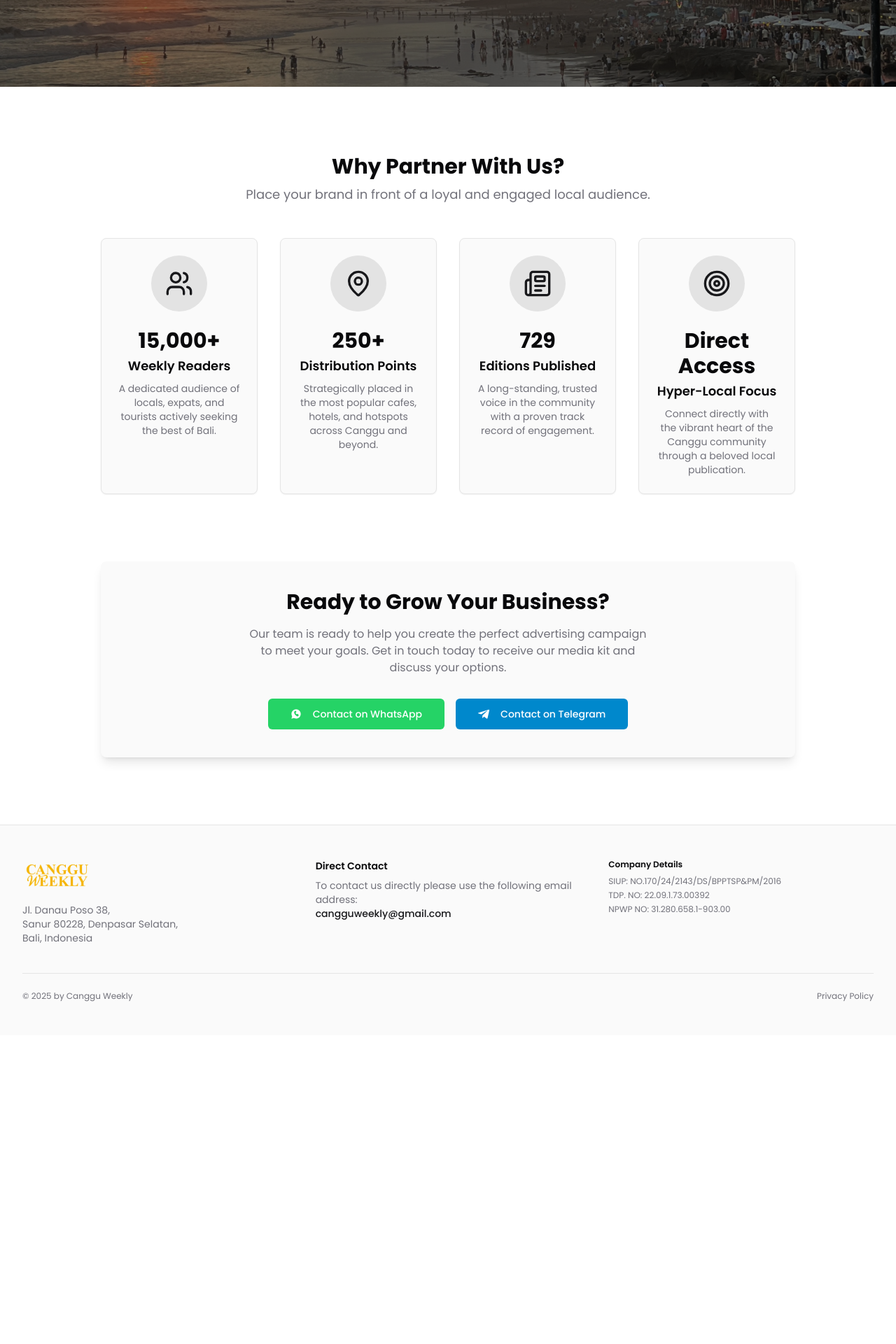
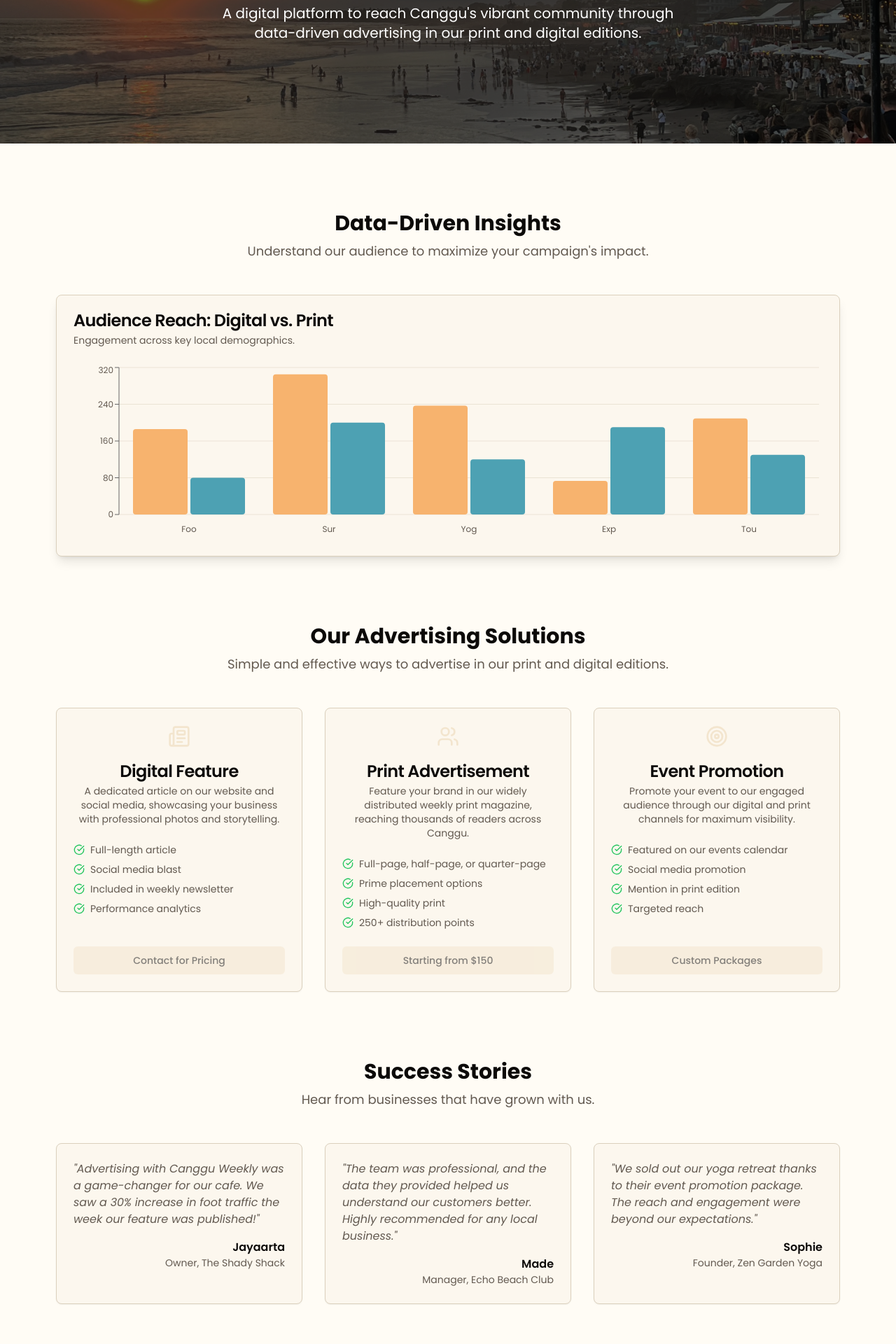
Before and after one commit to SpicyChickenDoang/canggu-weekly, a Next.js app: page /advertisers in a window 1280 px wide. Shown: the part 340-2260 px from the top of the page at 70% size. Before the commit the page ends 1819 px from the top, so only its background shows below. Built offline with nearby package versions, Linux system fonts and the light colour scheme.

Commit message:
Turn /advertisers into a digital platform that connects local businesses

```diff
--- a/src/app/advertisers/page.tsx
+++ b/src/app/advertisers/page.tsx
@@ -1,35 +1,78 @@
+
+'use client';
+
 import Image from 'next/image';
 import Link from 'next/link';
 import { Button } from '@/components/ui/button';
-import { Card, CardContent, CardHeader, CardTitle } from '@/components/ui/card';
-import { Users, MapPin, Newspaper, Target } from 'lucide-react';
+import { Card, CardContent, CardDescription, CardHeader, CardTitle } from '@/components/ui/card';
+import { Users, MapPin, Newspaper, Target, TrendingUp, BarChart, CheckCircle } from 'lucide-react';
+import {
+  ChartContainer,
+  ChartTooltip,
+  ChartTooltipContent,
+} from '@/components/ui/chart';
+import { Bar, BarChart as RechartsBarChart, XAxis, YAxis, CartesianGrid } from 'recharts';
 
-const stats = [
+const chartData = [
+  { category: 'Foodies', desktop: 186, mobile: 80 },
+  { category: 'Surfers', desktop: 305, mobile: 200 },
+  { category: 'Yogis', desktop: 237, mobile: 120 },
+  { category: 'Expats', desktop: 73, mobile: 190 },
+  { category: 'Tourists', desktop: 209, mobile: 130 },
+];
+
+const chartConfig = {
+  desktop: {
+    label: 'Digital',
+    color: 'hsl(var(--chart-1))',
+  },
+  mobile: {
+    label: 'Print',
+    color: 'hsl(var(--chart-2))',
+  },
+};
+
+const advertisingOptions = [
     {
-    icon: <Users className="h-10 w-10 text-primary" />,
-    value: '15,000+',
-    label: 'Weekly Readers',
-    description: 'A dedicated audience of locals, expats, and tourists actively seeking the best of Bali.',
+        title: "Digital Feature",
+        description: "A dedicated article on our website and social media, showcasing your business with professional photos and storytelling.",
+        features: ["Full-length article", "Social media blast", "Included in weekly newsletter", "Performance analytics"],
+        price: "Contact for Pricing",
+        icon: <Newspaper className="h-8 w-8 mb-4 text-primary" />
     },
     {
-    icon: <MapPin className="h-10 w-10 text-primary" />,
-    value: '250+',
-    label: 'Distribution Points',
-    description: 'Strategically placed in the most popular cafes, hotels, and hotspots across Canggu and beyond.',
+        title: "Print Advertisement",
+        description: "Feature your brand in our widely distributed weekly print magazine, reaching thousands of readers across Canggu.",
+        features: ["Full-page, half-page, or quarter-page", "Prime placement options", "High-quality print", "250+ distribution points"],
+        price: "Starting from $150",
+        icon: <Users className="h-8 w-8 mb-4 text-primary" />
     },
     {
-    icon: <Newspaper className="h-10 w-10 text-primary" />,
-    value: '729',
-    label: 'Editions Published',
-    description: 'A long-standing, trusted voice in the community with a proven track record of engagement.',
+        title: "Event Promotion",
+        description: "Promote your event to our engaged audience through our digital and print channels for maximum visibility.",
+        features: ["Featured on our events calendar", "Social media promotion", "Mention in print edition", "Targeted reach"],
+        price: "Custom Packages",
+        icon: <Target className="h-8 w-8 mb-4 text-primary" />
+    }
+];
+
+const testimonials = [
+    {
+        quote: "Advertising with Canggu Weekly was a game-changer for our cafe. We saw a 30% increase in foot traffic the week our feature was published!",
+        name: "Jayaarta",
+        business: "Owner, The Shady Shack"
     },
     {
-    icon: <Target className="h-10 w-10 text-primary" />,
-    label: 'Hyper-Local Focus',
-    value: 'Direct Access',
-    description: 'Connect directly with the vibrant heart of the Canggu community through a beloved local publication.',
+        quote: "The team was professional, and the data they provided helped us understand our customers better. Highly recommended for any local business.",
+        name: "Made",
+        business: "Manager, Echo Beach Club"
     },
-];
+    {
+        quote: "We sold out our yoga retreat thanks to their event promotion package. The reach and engagement were beyond our expectations.",
+        name: "Sophie",
+        business: "Founder, Zen Garden Yoga"
+    }
+]
 
 const WhatsAppIcon = (props: React.SVGProps<SVGSVGElement>) => (
     <svg xmlns="http://www.w3.org/2000/svg" width="24" height="24" viewBox="0 0 24 24" fill="currentColor" {...props}>
@@ -43,11 +86,12 @@ const TelegramIcon = (props: React.SVGProps<SVGSVGElement>) => (
     </svg>
 );
 
+
 export default function AdvertisersPage() {
   return (
-    <div>
+    <div className="bg-background">
       {/* Hero Section */}
-      <section className="relative h-[50vh] min-h-[300px] w-full">
+      <section className="relative h-[60vh] min-h-[400px] w-full">
         <Image
           src="/images/img-7.webp"
           alt="Business meeting in a tropical location"
@@ -56,49 +100,119 @@ export default function AdvertisersPage() {
           priority
           data-ai-hint="business meeting"
         />
-        <div className="absolute inset-0 bg-black/50" />
-        <div className="relative z-10 flex h-full flex-col items-center justify-center text-center text-white">
-          <h1 className="font-headline text-4xl font-bold md:text-6xl">
-            Advertise with Canggu Weekly
+        <div className="absolute inset-0 bg-black/60" />
+        <div className="relative z-10 flex h-full flex-col items-center justify-center text-center text-white p-4">
+          <h1 className="font-headline text-4xl font-bold md:text-6xl max-w-4xl">
+            Connect Your Brand with the Heart of Canggu
           </h1>
           <p className="mt-4 max-w-2xl text-lg md:text-xl">
-            Connect your brand with the pulse of Bali's most vibrant community.
+            A digital platform to reach Canggu's vibrant community through data-driven advertising in our print and digital editions.
           </p>
         </div>
       </section>
 
       {/* Main Content */}
-      <div className="container mx-auto max-w-5xl px-4 py-12 md:py-24">
-        <div className="text-center">
-            <h2 className="font-headline text-3xl font-bold">Why Partner With Us?</h2>
+      <div className="container mx-auto max-w-6xl px-4 py-16 md:py-24 space-y-24">
+
+        {/* Data-Driven Insights Section */}
+        <section>
+          <div className="text-center mb-12">
+              <h2 className="font-headline text-3xl font-bold">Data-Driven Insights</h2>
               <p className="mt-2 text-lg text-muted-foreground">
-                Place your brand in front of a loyal and engaged local audience.
+                  Understand our audience to maximize your campaign's impact.
               </p>
           </div>
-
-        {/* Stats Grid */}
-        <div className="mt-12 grid grid-cols-1 gap-8 md:grid-cols-2 lg:grid-cols-4">
-          {stats.map((stat) => (
-            <Card key={stat.label} className="text-center">
+          <Card className="shadow-lg">
             <CardHeader>
-                <div className="mx-auto flex h-20 w-20 items-center justify-center rounded-full bg-primary/10">
-                    {stat.icon}
-                </div>
+                <CardTitle>Audience Reach: Digital vs. Print</CardTitle>
+                <CardDescription>Engagement across key local demographics.</CardDescription>
             </CardHeader>
             <CardContent>
-                <p className="text-3xl font-bold">{stat.value}</p>
-                <p className="mt-1 text-lg font-semibold">{stat.label}</p>
-                <p className="mt-2 text-sm text-muted-foreground">{stat.description}</p>
+                <ChartContainer config={chartConfig} className="h-[250px] w-full">
+                    <RechartsBarChart accessibilityLayer data={chartData}>
+                        <CartesianGrid vertical={false} />
+                        <XAxis
+                            dataKey="category"
+                            tickLine={false}
+                            tickMargin={10}
+                            axisLine={false}
+                            tickFormatter={(value) => value.slice(0, 3)}
+                        />
+                        <YAxis />
+                        <ChartTooltip
+                            cursor={false}
+                            content={<ChartTooltipContent indicator="dot" />}
+                        />
+                        <Bar dataKey="desktop" fill="var(--color-desktop)" radius={4} />
+                        <Bar dataKey="mobile" fill="var(--color-mobile)" radius={4} />
+                    </RechartsBarChart>
+                </ChartContainer>
+            </CardContent>
+          </Card>
+        </section>
+
+        {/* Advertising Options Section */}
+        <section>
+          <div className="text-center mb-12">
+              <h2 className="font-headline text-3xl font-bold">Our Advertising Solutions</h2>
+              <p className="mt-2 text-lg text-muted-foreground">
+                  Simple and effective ways to advertise in our print and digital editions.
+              </p>
+          </div>
+          <div className="grid grid-cols-1 md:grid-cols-3 gap-8">
+            {advertisingOptions.map((option) => (
+                <Card key={option.title} className="flex flex-col">
+                    <CardHeader className="items-center text-center">
+                        {option.icon}
+                        <CardTitle>{option.title}</CardTitle>
+                        <CardDescription>{option.description}</CardDescription>
+                    </CardHeader>
+                    <CardContent className="flex-grow">
+                        <ul className="space-y-2 text-sm text-muted-foreground">
+                            {option.features.map(feature => (
+                                <li key={feature} className="flex items-center">
+                                    <CheckCircle className="h-4 w-4 mr-2 text-green-500" />
+                                    {feature}
+                                </li>
+                            ))}
+                        </ul>
+                    </CardContent>
+                    <div className="p-6 pt-0">
+                        <Button className="w-full" disabled>{option.price}</Button>
+                    </div>
+                </Card>
+            ))}
+          </div>
+        </section>
+
+        {/* Testimonials Section */}
+        <section>
+            <div className="text-center mb-12">
+                <h2 className="font-headline text-3xl font-bold">Success Stories</h2>
+                <p className="mt-2 text-lg text-muted-foreground">
+                    Hear from businesses that have grown with us.
+                </p>
+            </div>
+            <div className="grid grid-cols-1 md:grid-cols-3 gap-8">
+                {testimonials.map(t => (
+                    <Card key={t.name} className="bg-card">
+                        <CardContent className="pt-6">
+                            <p className="italic text-muted-foreground">"{t.quote}"</p>
+                            <div className="mt-4 text-right">
+                                <p className="font-semibold">{t.name}</p>
+                                <p className="text-sm text-muted-foreground">{t.business}</p>
+                            </div>
                         </CardContent>
                     </Card>
                 ))}
             </div>
+        </section>
 
         {/* Call to Action */}
-        <div className="mt-24 rounded-lg bg-card p-10 text-center shadow-lg">
+        <section className="rounded-lg bg-card p-10 text-center shadow-lg">
             <h3 className="font-headline text-3xl font-bold">Ready to Grow Your Business?</h3>
             <p className="mx-auto mt-4 max-w-xl text-muted-foreground">
-                Our team is ready to help you create the perfect advertising campaign to meet your goals. Get in touch today to receive our media kit and discuss your options.
+                Our team is ready to help you create the perfect advertising campaign. Get in touch today to receive our media kit and discuss your options.
             </p>
             <div className="mt-8 flex flex-col items-center justify-center gap-4 sm:flex-row">
               <Button asChild size="lg" className="w-full sm:w-auto bg-[#25D366] hover:bg-[#25D366]/90 text-white">
@@ -114,7 +228,7 @@ export default function AdvertisersPage() {
                 </Link>
               </Button>
             </div>
-        </div>
+        </section>
       </div>
     </div>
   );
--- a/src/app/globals.css
+++ b/src/app/globals.css
@@ -4,31 +4,42 @@
 
 @layer base {
   :root {
-    --background: 0 0% 100%; /* White */
-    --foreground: 240 10% 3.9%; /* Near Black */
-    --card: 0 0% 98%; /* Lighter Grey */
-    --card-foreground: 240 10% 3.9%;
-    --popover: 0 0% 100%;
-    --popover-foreground: 240 10% 3.9%;
-    --primary: 240 5.9% 10%; /* Dark Grey/Black for primary elements */
-    --primary-foreground: 0 0% 98%;
-    --secondary: 0 0% 96.1%; /* Light Grey */
-    --secondary-foreground: 240 5.9% 10%;
-    --muted: 0 0% 96.1%;
-    --muted-foreground: 240 3.8% 46.1%;
-    --accent: 0 0% 96.1%;
-    --accent-foreground: 240 5.9% 10%;
+    --background: 40 100% 98%; /* Very light sand */
+    --foreground: 20 14% 4%; /* Near Black */
+
+    --card: 38 71% 96%; /* Lighter Sand */
+    --card-foreground: 20 14% 4%;
+
+    --popover: 40 100% 98%;
+    --popover-foreground: 20 14% 4%;
+
+    --primary: 38 60% 88%; /* Sand */
+    --primary-foreground: 20 14% 4%;
+
+    --secondary: 35 48% 81%; /* Muted Sand */
+    --secondary-foreground: 20 14% 4%;
+
+    --muted: 35 48% 81%;
+    --muted-foreground: 30 10% 35%; /* Muted Text */
+
+    --accent: 30 90% 70%; /* Sunset Orange */
+    --accent-foreground: 20 14% 4%;
+
     --destructive: 0 84.2% 60.2%;
     --destructive-foreground: 0 0% 98%;
-    --border: 0 0% 89.8%; /* Grey border */
-    --input: 0 0% 89.8%;
-    --ring: 240 5.9% 10%;
+
+    --border: 38 30% 80%; /* Sandy border */
+    --input: 38 30% 80%;
+    --ring: 30 90% 70%;
+
     --radius: 0.5rem;
-    --chart-1: 12 76% 61%;
-    --chart-2: 173 58% 39%;
-    --chart-3: 197 37% 24%;
-    --chart-4: 43 74% 66%;
-    --chart-5: 27 87% 67%;
+
+    /* Charts */
+    --chart-1: 30 90% 70%; /* Sunset Orange */
+    --chart-2: 190 40% 50%; /* Teal */
+    --chart-3: 130 40% 60%; /* Sea Green */
+    --chart-4: 210 50% 60%; /* Sky Blue */
+    --chart-5: 50 80% 65%; /* Golden Yellow */
   }
 
   .dark {
--- a/src/components/layout/header.tsx
+++ b/src/components/layout/header.tsx
@@ -25,7 +25,7 @@ export function Header() {
   const pathname = usePathname();
 
   return (
-    <header className="sticky top-0 z-50 w-full bg-primary text-primary-foreground">
+    <header className="sticky top-0 z-50 w-full border-b bg-background/95 backdrop-blur supports-[backdrop-filter]:bg-background/60">
       <div className="container flex h-16 items-center">
         <div className="mr-4 hidden md:flex">
           <Link href="/" className="mr-6 flex items-center space-x-2">
@@ -37,8 +37,8 @@ export function Header() {
                 key={link.href}
                 href={link.href}
                 className={cn(
-                  'transition-colors hover:text-primary-foreground/80',
-                  pathname === link.href ? 'text-primary-foreground' : 'text-primary-foreground/60'
+                  'transition-colors hover:text-foreground/80',
+                  pathname === link.href ? 'text-foreground' : 'text-foreground/60'
                 )}
               >
                 {link.label}
@@ -53,13 +53,13 @@ export function Header() {
             <Button
               variant="ghost"
               size="icon"
-              className="md:hidden hover:bg-primary/80 flex justify-between w-full h-auto p-2">
+              className="md:hidden hover:bg-background/80 flex justify-between w-full h-auto p-2">
               <Logo />
               <Menu className="h-10 w-10" style={{ width: "30px", height: "30px" }} />
               <span className="sr-only">Toggle Menu</span>
             </Button>
           </SheetTrigger>
-          <SheetContent side="left" className="bg-primary text-primary-foreground">
+          <SheetContent side="left" className="bg-background text-foreground">
             <Link href="/" className="mb-8 flex items-center">
               <Logo />
             </Link>
@@ -69,8 +69,8 @@ export function Header() {
                   key={link.href}
                   href={link.href}
                   className={cn(
-                    'text-lg font-medium transition-colors hover:text-primary-foreground/80',
-                    pathname === link.href ? 'text-primary-foreground' : 'text-primary-foreground/60'
+                    'text-lg font-medium transition-colors hover:text-foreground/80',
+                    pathname === link.href ? 'text-foreground' : 'text-foreground/60'
                   )}
                 >
                   {link.label}
--- a/src/components/ui/chart.tsx
+++ b/src/components/ui/chart.tsx
@@ -1,3 +1,4 @@
+
 "use client"
 
 import * as React from "react"
```
Lines whose indentation alone changed are shown as unchanged.
